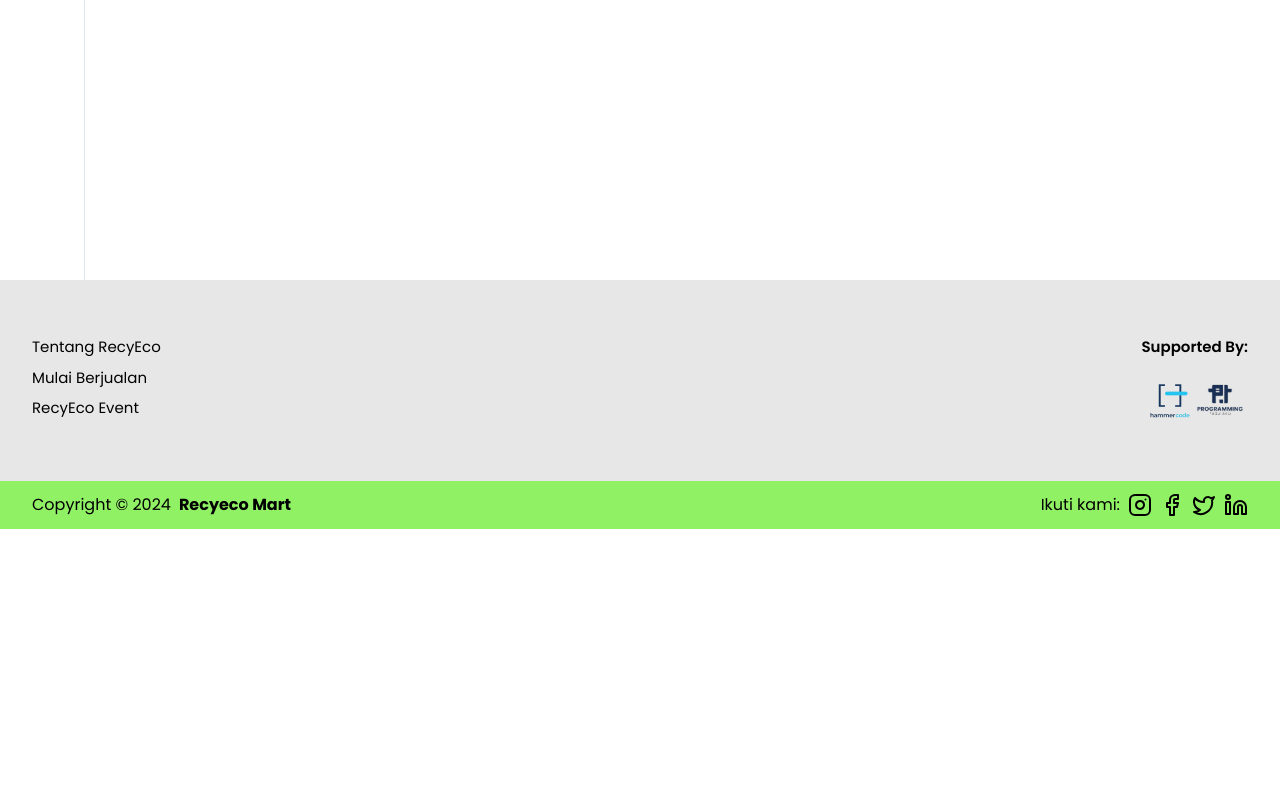
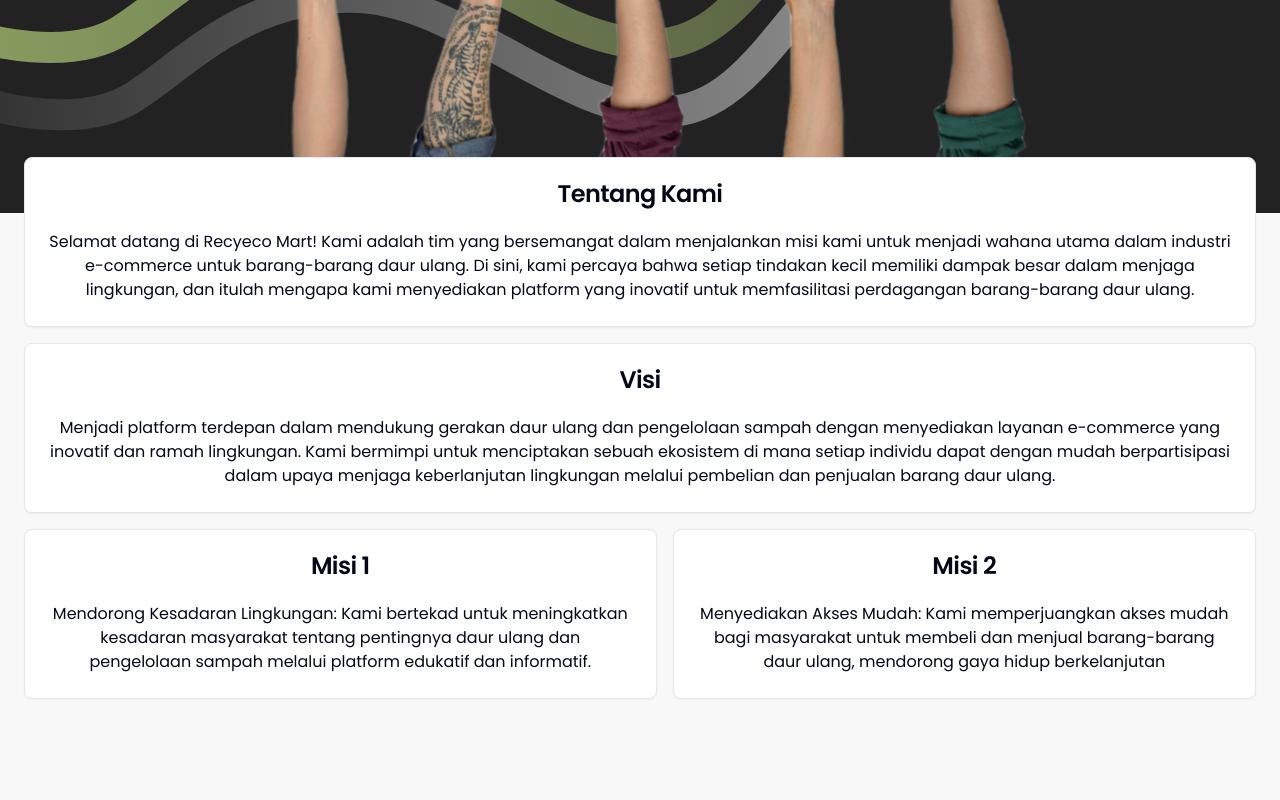
Before and after one commit to proxo-pt/recyeco-fe, a Next.js app: page /about in a window 1280 px wide. Before the commit this address had no page. Shown: the part 520-1320 px from the top of the page. Before the commit the page ends 1049 px from the top, so only its background shows below. Built offline with nearby package versions, Linux system fonts and the light colour scheme.

Commit message:
feat: Finished slicing about page visi-misi section

```diff
--- /dev/null
+++ b/src/app/about/page.tsx
@@ -0,0 +1,11 @@
+import { FC } from 'react'
+import { NextPage } from 'next'
+import AboutPage from '@/features/About'
+
+const About: FC<NextPage> = () => {
+  return (
+    <div><AboutPage /></div>
+  )
+}
+
+export default About
--- a/src/components/layout/LayoutContainer/index.tsx
+++ b/src/components/layout/LayoutContainer/index.tsx
@@ -6,7 +6,7 @@ import { SidebarProvider } from '@/providers/sidebarProvider';
 
 const LayoutContainer = ({ children }: { children: ReactNode }) => {
   const routerPath = usePathname();
-  const pathName = ['/', '/sign-in', '/sign-up'];
+  const pathName = ['/', '/sign-in', '/sign-up', '/about'];
   const isIndexPage = pathName.includes(routerPath);
 
   return (
--- /dev/null
+++ b/src/features/About/index.tsx
@@ -0,0 +1,15 @@
+import Navbar from '@/components/layout/Navbar';
+import VisiMisi from './sections/VisiMisi';
+import Footer from '@/components/layout/Footer';
+
+const AboutPage = () => {
+  return (
+    <div className="min-h-screen bg-recyeco-about">
+      <Navbar />
+      <VisiMisi />
+      <Footer />
+    </div>
+  );
+};
+
+export default AboutPage;
--- /dev/null
+++ b/src/features/About/sections/VisiMisi/index.tsx
@@ -0,0 +1,68 @@
+import Image from 'next/image';
+import aboutBg from '@/assets/imgs/aboutBg.svg';
+import { Card, CardContent, CardHeader, CardTitle } from '@/components/ui/card';
+
+const VisiMisi = () => {
+  return (
+    <>
+      <Image
+        src={aboutBg}
+        className="w-full object-cover"
+        alt="About Background"
+      />
+      <div className="relative -top-20 container mx-auto flex flex-col justify-center items-center gap-4 p-6 text-center">
+        <Card>
+          <CardHeader>
+            <CardTitle>Tentang Kami</CardTitle>
+          </CardHeader>
+          <CardContent>
+            Selamat datang di Recyeco Mart! Kami adalah tim yang bersemangat
+            dalam menjalankan misi kami untuk menjadi wahana utama dalam
+            industri e-commerce untuk barang-barang daur ulang. Di sini, kami
+            percaya bahwa setiap tindakan kecil memiliki dampak besar dalam
+            menjaga lingkungan, dan itulah mengapa kami menyediakan platform
+            yang inovatif untuk memfasilitasi perdagangan barang-barang daur
+            ulang.
+          </CardContent>
+        </Card>
+        <Card>
+          <CardHeader>
+            <CardTitle>Visi</CardTitle>
+          </CardHeader>
+          <CardContent>
+            Menjadi platform terdepan dalam mendukung gerakan daur ulang dan
+            pengelolaan sampah dengan menyediakan layanan e-commerce yang
+            inovatif dan ramah lingkungan. Kami bermimpi untuk menciptakan
+            sebuah ekosistem di mana setiap individu dapat dengan mudah
+            berpartisipasi dalam upaya menjaga keberlanjutan lingkungan melalui
+            pembelian dan penjualan barang daur ulang.
+          </CardContent>
+        </Card>
+        <div className="flex flex-1 flex-wrap md:flex-nowrap gap-4">
+          <Card>
+            <CardHeader>
+              <CardTitle>Misi 1</CardTitle>
+            </CardHeader>
+            <CardContent>
+              Mendorong Kesadaran Lingkungan: Kami bertekad untuk meningkatkan
+              kesadaran masyarakat tentang pentingnya daur ulang dan pengelolaan
+              sampah melalui platform edukatif dan informatif.
+            </CardContent>
+          </Card>
+          <Card>
+            <CardHeader>
+              <CardTitle>Misi 2</CardTitle>
+            </CardHeader>
+            <CardContent>
+              Menyediakan Akses Mudah: Kami memperjuangkan akses mudah bagi
+              masyarakat untuk membeli dan menjual barang-barang daur ulang,
+              mendorong gaya hidup berkelanjutan
+            </CardContent>
+          </Card>
+        </div>
+      </div>
+    </>
+  );
+};
+
+export default VisiMisi;
--- a/src/features/Main/sections/Market/index.tsx
+++ b/src/features/Main/sections/Market/index.tsx
@@ -1,5 +1,5 @@
 'use client';
-import { FC, useState } from 'react';
+import { useState } from 'react';
 import Link from 'next/link';
 import { Button } from '@/components/ui/button';
 import Icon from '@/components/ui/icon';
@@ -10,7 +10,7 @@ import { Items } from '@/constants/items';
 import { Event } from '@/constants/event';
 import { CategoryItems } from '@/constants/menu';
 
-const Market: FC = () => {
+const Market = () => {
   const [tab, setTab] = useState(1);
 
   const updateTab = (id: number) => {
--- a/tailwind.config.ts
+++ b/tailwind.config.ts
@@ -55,6 +55,7 @@ const config = {
         recyeco: {
           primary: '#61C580',
           secondary: '#6AE536',
+          about: '#F8F8F8',
           text: {
             muted: '#888888',
             500: '#3DAA5F'
```
Also changed, not shown: public/assets/imgs/aboutBg.svg (added).
